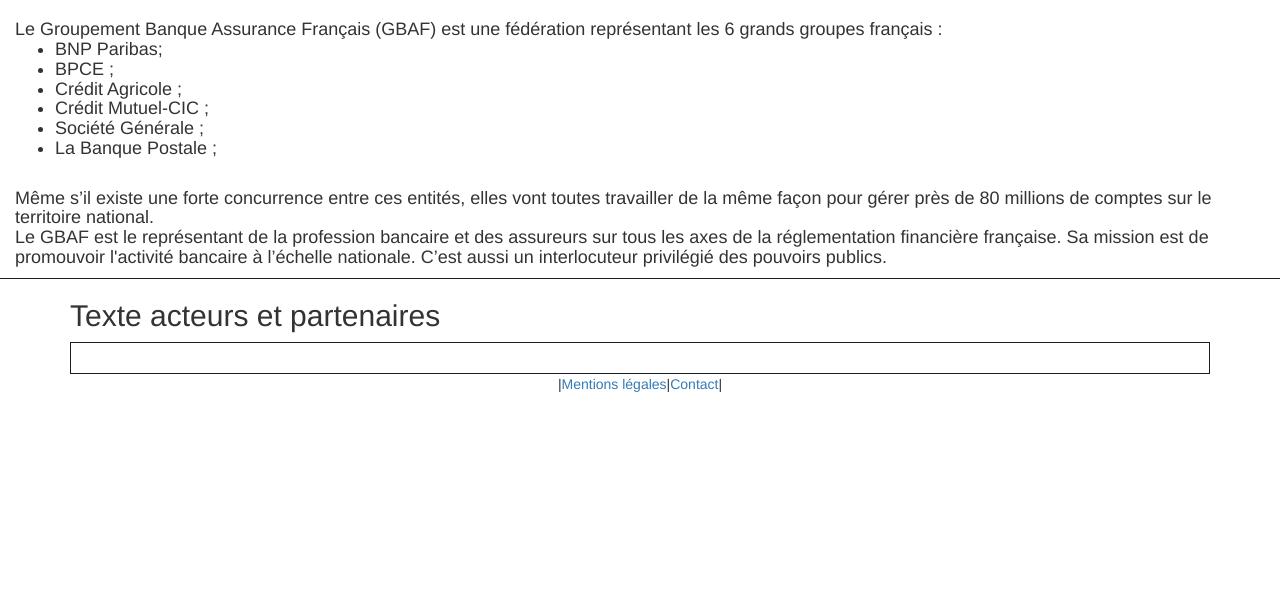
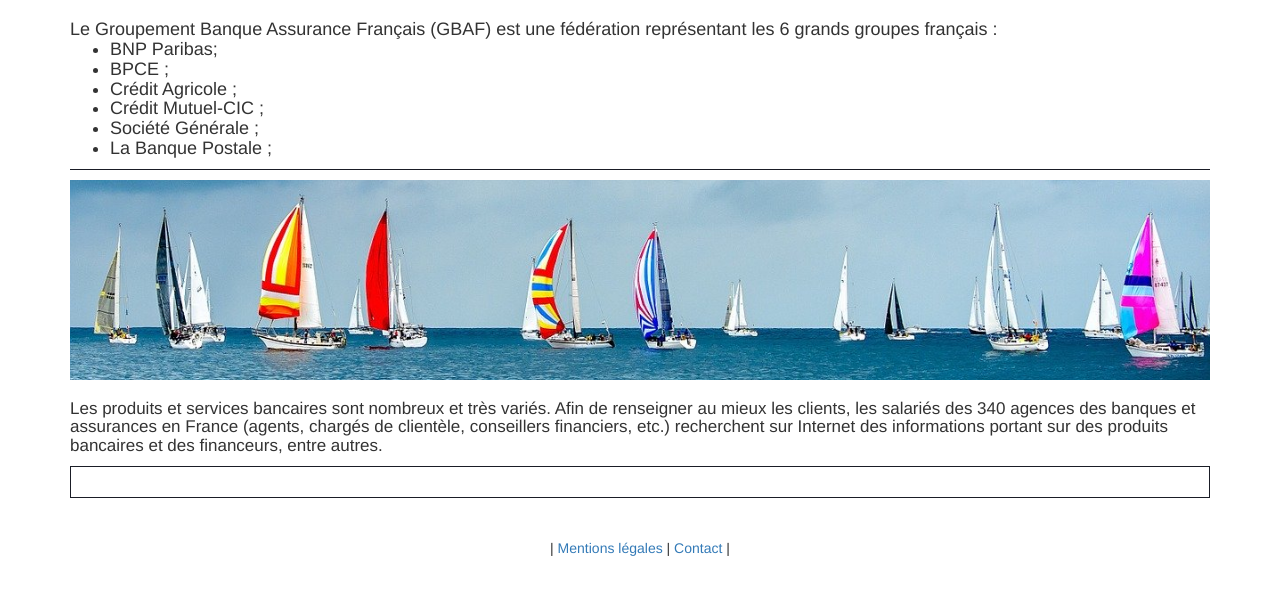
Before and after one commit to LFZDavid/gbaf, a PHP site: page / in a window 1280 px wide. Shown: the part 115-712 px from the top of the page. Run offline with PHP 8.4, Linux system fonts and the light colour scheme; the visitor is signed in with stand-in values (Sample User, id 1); data that the repository does not hold is empty; some libraries are stand-ins or nearby versions.

Commit message:
Mise en page : header,footer, liste des acteurs(desktop)

```diff
--- a/public/css/style.css
+++ b/public/css/style.css
@@ -26,15 +26,27 @@ header .container-fluid{
 	width:70px;
 }
 
+/* Bannière */
+.banniere{
+	height: 200px;
+	width: 100%;
+	background-image: url(../img/banniere2.jpg);
+	background-position: center;
+	background-repeat: no-repeat;
+	background-size: cover;
+}
+
 /* listActorView */
 
-#gbaf_presentation h1{
+.gbaf_presentation{
+	border-bottom: 1px solid #1a1d26;
 	font-size: 18px;
 }
 
-#gbaf_presentation{
-	border-bottom: 1px solid #1a1d26;
+.actor-text{
+	font-size:17px;
 }
+
 .actors-list{
 	border : 1px solid #1a1d26;
 	padding: 15px 7px;
@@ -45,35 +57,42 @@ header .container-fluid{
 	padding: 10px 5px 5px 5px;
 	margin-bottom: 5px;
 	display: flex;
+	flex-wrap: wrap;
 	justify-content: space-between;
 }
-.logo-and-text{
+.logo{
 	display: flex;
 	padding-bottom: 5px;
 	padding-right: 20px;
-	overflow: hidden;
-	white-space: nowrap;
-	word-wrap: break-word;
 }
 .logo-actor-mini{
-	float: left;
 	max-width : 150px;
 	max-height: 100px;
 	flex:1;
 }
-.logo-and-text h3{
+.actor-description{
 	margin: auto 0px 0px 7px;
 	flex:2;
 }
-.rdm-link{
-	margin-top: auto;
+.actor-description>h3{
+	font-size: 16px;
+}
+.rdm{
 	font-style: italic;
+	margin: auto 0px 0px 0px;
+}
+.rdm-btn{
+	font-size: 13px;
 
+ /* FOOTER */
 }
- /* FOOTER */
 footer{
 	display: flex;
-	justify-content: center;
+    justify-content: center;
+    flex-direction: column;
+    align-items: center;
+    position: static;
+    height: 100px;
 }
 
 /* Media queries */
--- a/view/frontend/listActorView.php
+++ b/view/frontend/listActorView.php
@@ -3,9 +3,9 @@
 $title = 'Acceuil';
 ob_start();
 ?>
-<section id="gbaf_presentation">
-	<div class="container-fluid">
-		<h1>Le Groupement Banque Assurance Français (GBAF) est une fédération représentant les 6 grands groupes français :
+<section id="presentation">
+	<div class="container">
+		<h1 class="gbaf_presentation">Le Groupement Banque Assurance Français (GBAF) est une fédération représentant les 6 grands groupes français :
 			<ul>
 				<li>BNP Paribas;</li>
 				<li>BPCE ;</li>
@@ -13,31 +13,37 @@ ob_start();
 				<li>Crédit Mutuel-CIC ;</li>
 				<li>Société Générale ;</li>
 				<li>La Banque Postale ;</li>
-			</ul><br/>
+			</ul>
+			<!--
 			<p>
 				Même s’il existe une forte concurrence entre ces entités, elles vont toutes travailler de la même façon pour gérer près de 80 millions de comptes sur le territoire national.<br>
-				Le GBAF est le représentant de la profession bancaire et des assureurs sur tous
-				les axes de la réglementation financière française. Sa mission est de promouvoir
-				l'activité bancaire à l’échelle nationale. C’est aussi un interlocuteur privilégié des pouvoirs publics.
+				Le GBAF est le représentant de la profession bancaire et des assureurs sur tous les axes de la réglementation financière française.<br>
+				Sa mission est de promouvoir l'activité bancaire à l’échelle nationale. C’est aussi un interlocuteur privilégié des pouvoirs publics.
 			</p>
+			-->
 		</h1>
+		<div class="banniere"></div>
 	</div>
 </section>
 <section>
 	<div class="container">
-		<h2>Texte acteurs et partenaires</h2>
+		<h2 class="actor-text">
+			Les produits et services bancaires sont nombreux et très variés. Afin de renseigner au mieux les clients, les salariés des 340 agences des banques et assurances en France (agents, chargés de clientèle, conseillers financiers, etc.) recherchent sur Internet des informations portant sur des produits bancaires et des financeurs, entre autres.
+		</h2>
 		<div class="actors-list">
 			<?php
 			foreach ($actors as $actor){
 			?>
 			<div class="actor-thumbnail">
-				<div class="logo-and-text">
-					<img class="logo-actor-mini"src="public/img/<?= $actor->logo()?>">
-					<h3><?=substr($actor->description(),0,50)?>...</h3>
+				<img class="logo-actor-mini"src="public/img/<?= $actor->logo()?>">
+				<div class="actor-description">
+					<h3><?=substr($actor->description(),0,60)?>...</h3>
 				</div>
-				<a href="index.php?actorView=<?=$actor->id()?>" class="rdm-link">
-					<button class="btn btn-default rdm-btn">lire la suite</button>
-				</a>
+				<div class="rdm">
+					<a href="index.php?actorView=<?=$actor->id()?>" class="rdm-link">
+						<button class="btn btn-default rdm-btn">lire la suite</button>
+					</a>
+				</div>
 			</div>
 			<?php
 				}
--- a/view/frontend/template.php
+++ b/view/frontend/template.php
@@ -32,7 +32,9 @@
     	</header>
         <?= $content ?>
         <footer>
-            |<a href="#"> Mentions légales </a>|<a href="#"> Contact </a>|
+            <div class="footer-content">
+                |<a href="#"> Mentions légales </a>|<a href="#"> Contact </a>|
+            </div>
         </footer>
     </body>
 </html>
```
Also changed, not shown: public/img/banniere2.jpg (added).
